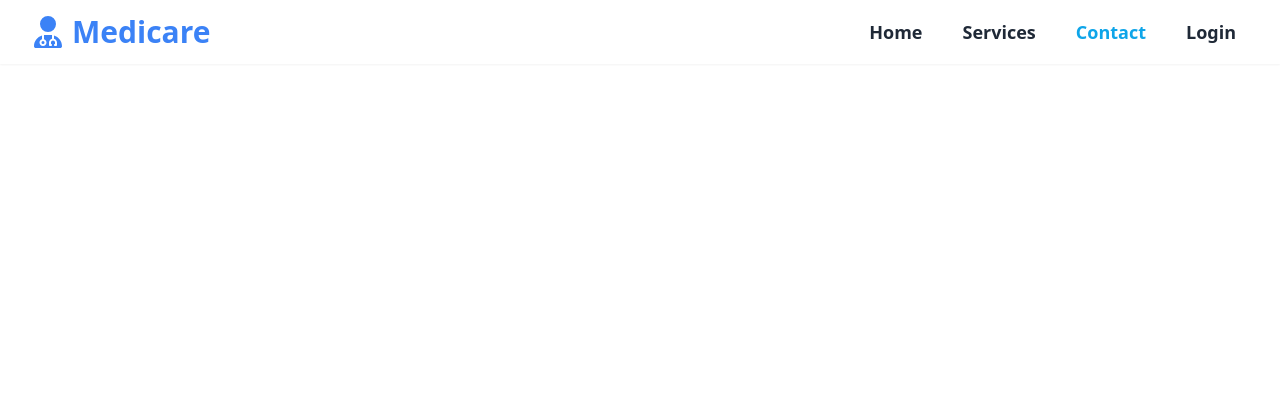
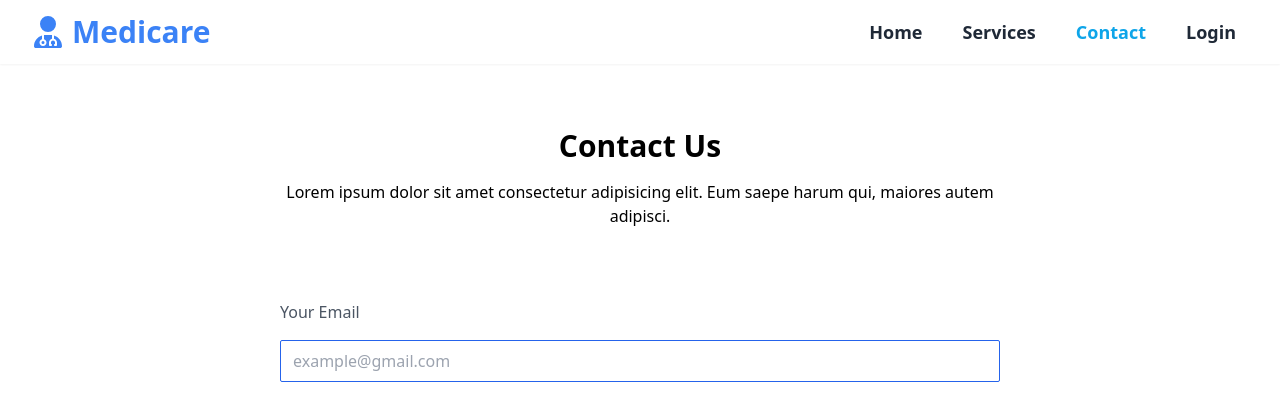
Before and after one commit to IamShihabPro/Hospital-client, a React (Vite) app: page /contact in a window 1280 px wide. Shown: the top 420 px of the page. Built offline with nearby package versions, Linux system fonts and the light colour scheme.

Commit message:
contact us page

```diff
--- a/src/components/Footer/Footer.jsx
+++ b/src/components/Footer/Footer.jsx
@@ -6,8 +6,8 @@ import { FaUserDoctor } from "react-icons/fa6";
 const Footer = () => {
   return (
     <footer className="bg-gray-100 py-6 w-full">
-      <div className="container mx-auto px-4 py-2 text-center text-gray-800 drop-shadow-lg">
-        <div className="grid grid-cols-1 sm:grid-cols-2 md:grid-cols-4 lg:grid-cols-4 gap-8">
+      <div className="container mx-auto px-4 py-2 text-center text-gray-900 drop-shadow-lg">
+        <div className="max-w-7xl mx-auto grid grid-cols-1 sm:grid-cols-2 md:grid-cols-4 lg:grid-cols-4 gap-8">
 
           <div className="flex flex-col justify-between items-start gap-4">
             <h1 className="text-3xl font-bold flex justify-center gap-2 items-center text-blue-600"> <FaUserDoctor/> Medicare</h1>
@@ -50,16 +50,16 @@ const Footer = () => {
             <h1 className="text-lg font-bold">Our Newsletter</h1>
             <p className="text-start">Tamen quem nulla quae legam multos aute sint culpa legam noster magna</p>
 
-            <div className="bg-black/20 rounded-2xl w-full py-2 px-1 flex items-center gap-1 my-3">
+            <div className="bg-black/30 rounded-sm w-full py-2 px-1 flex items-center my-3">
               {/* Input Field */}
               <input
                 type="text"
-                className="border-none p-2 bg-transparent text-white hover:bg-black/30 w-full px-2 focus:outline-none rounded-xl"
+                className="border-none p-2 bg-black/30 text-white hover:bg-black/30 w-full px-2 focus:outline-none"
                 placeholder="Your email"
               />
 
               {/* Subscribe Button */}
-              <button className="text-white bg-blue-600 px-4 py-2 rounded-2xl">
+              <button className="text-white bg-blue-600 px-4 py-2">
                 Subscribe
               </button>
             </div>
--- a/src/components/Paralax/Paralla.jsx
+++ b/src/components/Paralax/Paralla.jsx
@@ -11,7 +11,7 @@ const ParallaxSection = () => {
                 bgImageAlt="the dog"
                 strength={-200}
             >
-                <div className="container mx-auto hero min-h-[600px] relative">
+                <div className="max-w-7xl mx-auto hero min-h-[600px] relative">
                     <div className="hero-overlay bg-opacity-60"></div>
                     <div className="hero-content text-center text-neutral-content">
                         <div className="container mx-auto flex flex-col lg:flex-row justify-center items-center px-4 sm:px-6 lg:px-0 gap-6 lg:gap-0">
--- a/src/components/Questions/Questions.jsx
+++ b/src/components/Questions/Questions.jsx
@@ -28,7 +28,7 @@ const Questions = () => {
 
   return (
     <div className="container mx-auto my-10">
-      <div className="flex flex-col md:flex-row lg:flex-row items-center justify-center gap-4">
+      <div className="max-w-7xl mx-auto flex flex-col md:flex-row lg:flex-row items-center justify-center gap-4">
         <div className='mx-4 w-10/12 mx-auto'>
           <img src={DoctorImage} alt="Doctor" className="" />
         </div>
--- a/src/components/Services/Services.jsx
+++ b/src/components/Services/Services.jsx
@@ -5,6 +5,7 @@ const Services = () => {
     return (
         <div className='container mx-auto my-20'>
             <h1 className='text-4xl font-bold text-center mb-10'>Our Medical Services</h1>
+            <div className='max-w-7xl mx-auto'>
             <div className="grid grid-cols-1 md:grid-cols-2 lg:grid-cols-3 gap-5 px-4">
                 {
                     ServicesList.map((service, i) =>(
@@ -21,6 +22,7 @@ const Services = () => {
                     ))
                 }
             </div>
+            </div>
         </div>
     );
 };
--- a/src/pages/Contact/Contact.jsx
+++ b/src/pages/Contact/Contact.jsx
@@ -1,8 +1,23 @@
+import React from 'react';
 
 const Contact = () => {
     return (
-        <div>
-            contact
+        <div className='container mx-auto mt-24'>
+            <div className='mx-2'>
+            <div className='max-w-screen-md mx-auto p-4'>
+                <h2 className='text-center text-3xl font-bold my-4'>Contact Us</h2>
+                <p className='mb-4 lg:mb-16 font-light text-center'>
+                    Lorem ipsum dolor sit amet consectetur adipisicing elit. Eum saepe harum qui, maiores autem adipisci.
+                </p>
+
+                <form className='space-y-8 p-2'>
+                    <div className='flex flex-col justify-start items-start gap-4'>
+                        <label htmlFor="email" className='text-gray-600'>Your Email</label>
+                        <input type="email" name="email"  placeholder='example@gmail.com' className='px-3 py-2 focus:outline-none border-[1.5px] border-blue-600 w-full rounded-sm'/>
+                    </div>
+                </form>
+            </div>
+            </div>
         </div>
     );
 };
--- a/src/pages/Services/Services.jsx
+++ b/src/pages/Services/Services.jsx
@@ -16,7 +16,7 @@ const Services = () => {
 
             <div>
             <div className='container mx-auto mt-10 bg-white px-4'>
-                    <div className='grid grid-cols-1 sm:grid-cols-2 md:grid-cols-3 lg:grid-cols-4 gap-5'>
+                    <div className='max-w-7xl mx-auto grid grid-cols-1 sm:grid-cols-2 md:grid-cols-3 lg:grid-cols-4 gap-5'>
                         {
                             doctorsList?.map((doctor, i) => (
                                 <DoctorsCard key={i} doctor={doctor} ></DoctorsCard>
```
